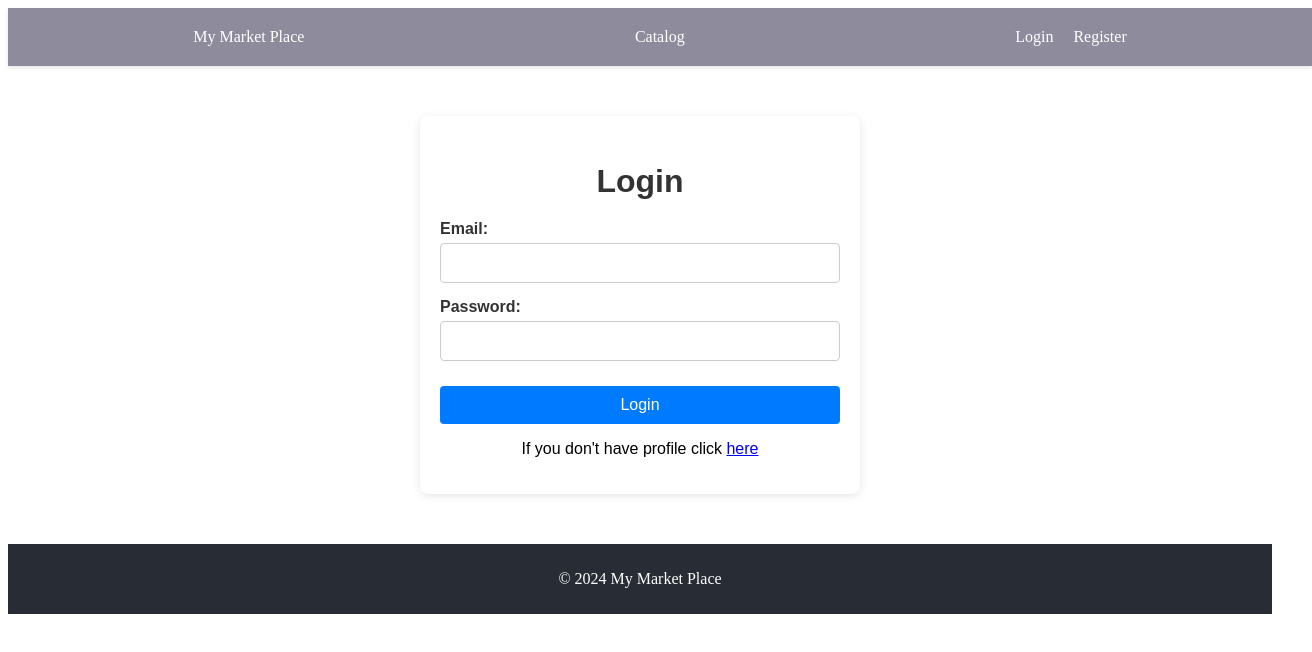
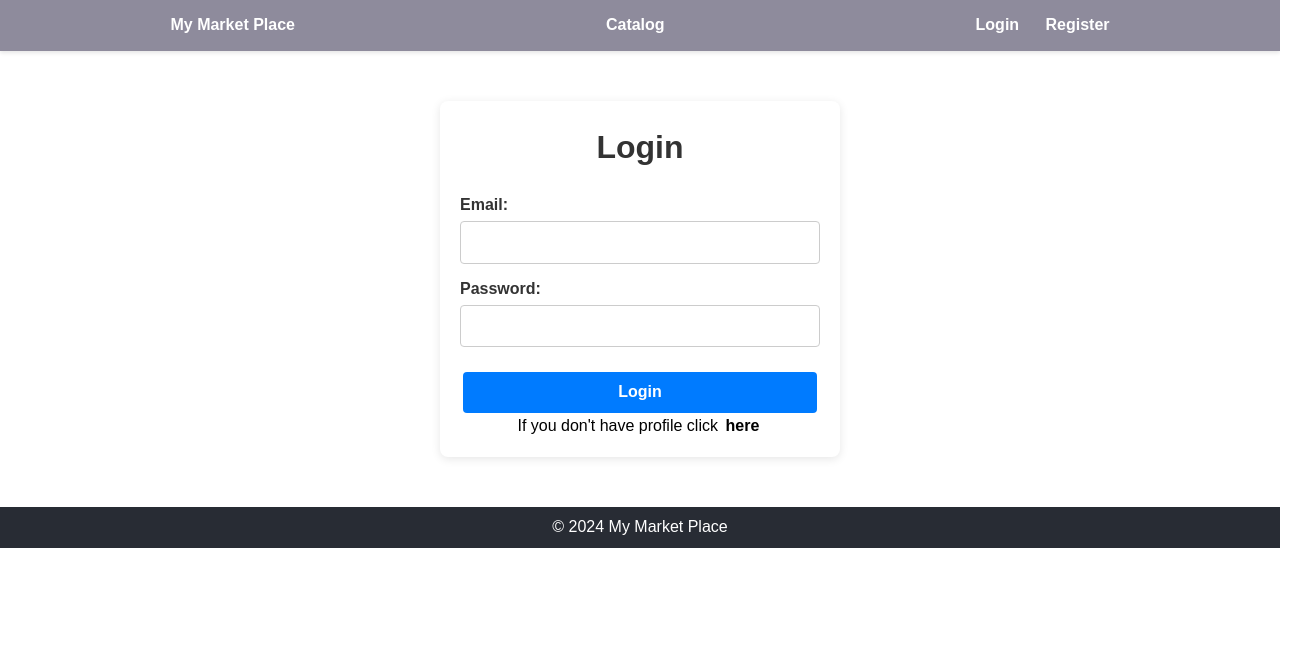
Before and after one commit to baito6u/my-market-place, a React (Vite) app in the folder client/: page /login in a window 1280 px wide. Shown: the top 652 px of the page, 1312 px wide, since content can reach past the window. Built offline with nearby package versions, Linux system fonts and the light colour scheme.

Commit message:
updated some styles

```diff
--- /dev/null
+++ b/client/src/App.css
@@ -0,0 +1,64 @@
+html {
+    font-family: Arial, sans-serif;
+    font-size: 16px;
+    box-sizing: border-box;
+}
+
+body {
+    box-sizing: border-box;
+}
+
+*,
+*::before,
+*::after {
+    margin: 0;
+    padding: 0;
+    box-sizing: inherit;
+    line-height: 1.3;
+}
+
+h1,
+h2,
+h4,
+h5,
+h6 {
+    padding: 0.2em 1rem;
+}
+
+
+ol,
+ul {
+    margin: 0em 1rem;
+}
+
+li {
+    list-style-position: inside;
+}
+
+button {
+    font-weight: bold;
+    padding: 0.2em;
+    margin: 0.2em;
+    border: 1px solid white;
+    border-radius: 0.3em;
+    background-color: transparent;
+}
+
+a {
+    margin: 0.2em;
+    text-decoration: none;
+    font-weight: bold;
+    color: inherit;
+}
+
+blockquote {
+    font-style: italic;
+    margin: 0.5em;
+}
+
+blockquote>cite {
+    display: block;
+    text-align: right;
+    margin: 0.5em 2em;
+    font-weight: bold;
+}
--- a/client/src/App.jsx
+++ b/client/src/App.jsx
@@ -1,4 +1,6 @@
 import { Routes, Route } from "react-router-dom";
+
+import "./App.css"
 
 import { AuthProvider } from "./contexts/authContext";
 
--- a/client/src/components/catalog/CatalogPage.module.css
+++ b/client/src/components/catalog/CatalogPage.module.css
@@ -1,8 +1,8 @@
 .catalog {
-  background-color: #888;
-  max-width: 1200px;
+  background-color: rgb(123, 123, 202);
+
   margin: 0 auto;
-  padding: 20px;
+  padding: 30px;
   font-family: 'Arial', sans-serif;
 }
 
--- a/client/src/components/home/HomePage.module.css
+++ b/client/src/components/home/HomePage.module.css
@@ -1,12 +1,13 @@
 .home {
   text-align: center;
-  padding: 20px;
+  background-color: rgb(123, 123, 202);
+
 }
 
 .header {
   position: relative;
   width: 100%;
-  height: 400px; /* Adjust the height as needed */
+  height: 300px; /* Adjust the height as needed */
   background-image: url('../../../public/images/header-img.jpg'); /* Update with your image path */
   background-size: cover;
   background-position: center;
@@ -32,7 +33,6 @@
 }
 
 .latestProductsGrid {
-  background-color: rgb(72, 80, 80);
   display: grid;
   grid-template-columns: repeat(auto-fit, minmax(200px, 1fr));
   gap: 20px;
--- a/client/src/components/navigation/Navigation.module.css
+++ b/client/src/components/navigation/Navigation.module.css
@@ -1,6 +1,6 @@
 .nav {
   background-color: rgb(142, 139, 156);
-  padding: 20px;
+  padding: 15px;
   position: sticky;
   top: 0;
   z-index: 1000; /* Ensure it stays on top of other content */
```
